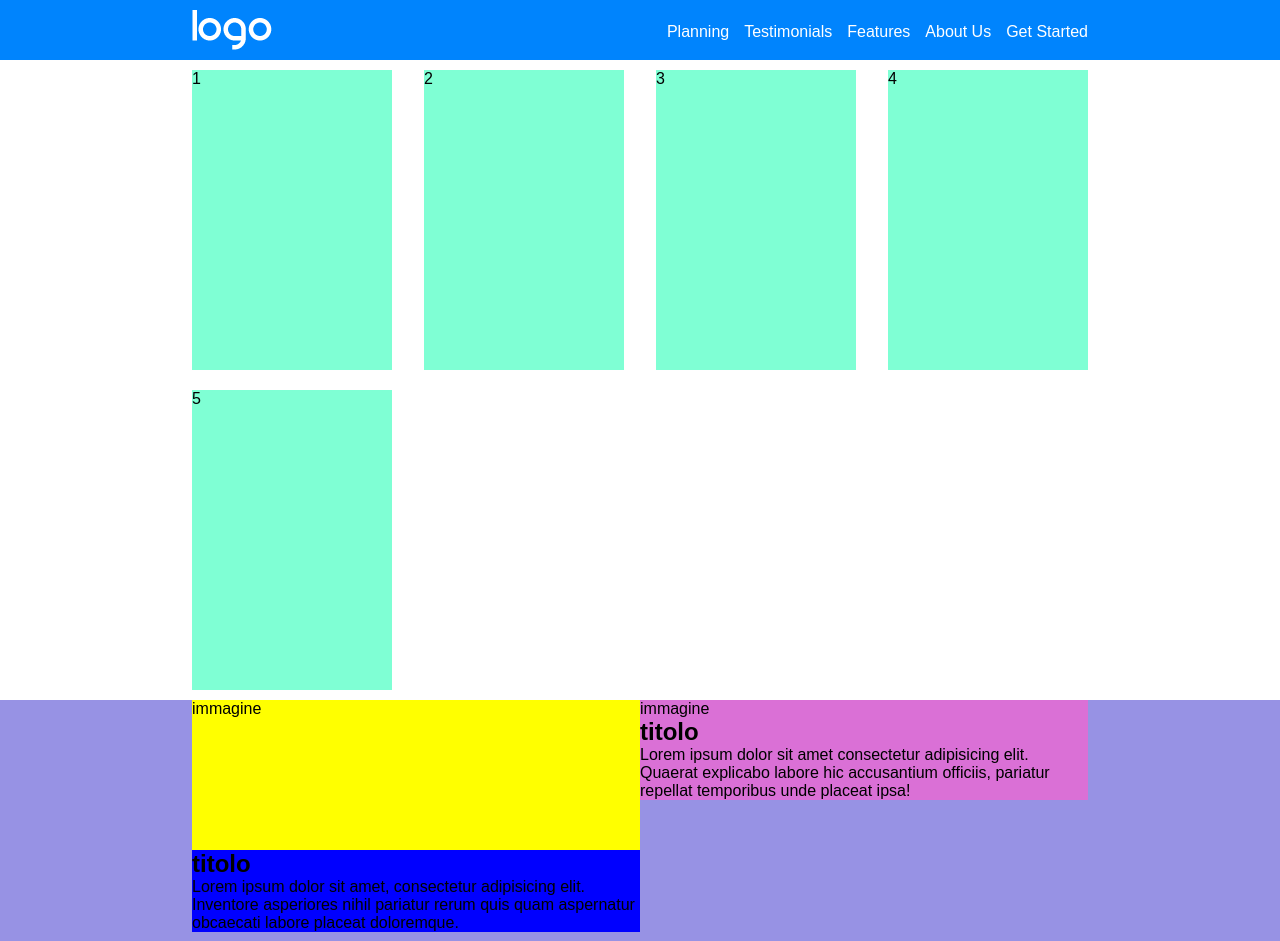
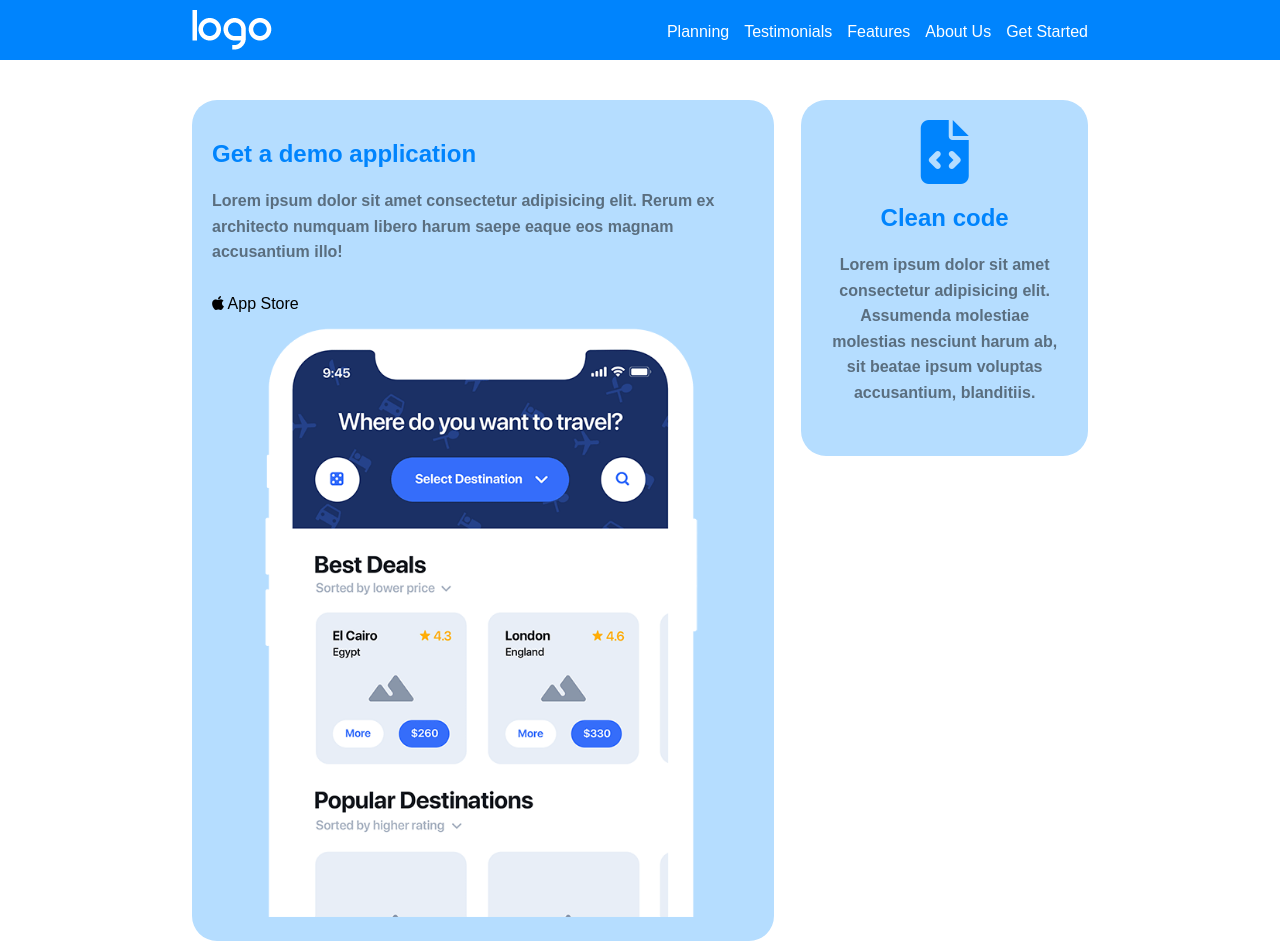
Before and after one commit to saracassandra7/htmlcss-responsive-layout, a plain HTML site: page index.html in a window 1280 px wide. Shown: the top 941 px of the page. Drawn offline with Linux system fonts and the light colour scheme.

Commit message:
finished first section

```diff
--- a/css/style.css
+++ b/css/style.css
@@ -42,16 +42,39 @@ main .colored-section, main .benefits, main .cta{
 }
 
 /*card section*/
-.container-card{
-  display: flex;
-  flex-direction: column;
+
+main .card {
+  background-color: #b5ddff;
+  width: 100%;
+  padding: 20px;
+  margin: 40px 0;
+  border-radius: 25px;
 }
 
-main .card {
-  background-color: aquamarine;
-  width: 100%;
-  height: 300px; /*da togliere*/
-  margin: 10px 0;
+
+main .card img{
+  max-width: 100%;
+}
+
+main .card h2{
+  margin: 20px 0;
+  color: #0084fd;
+}
+
+main .card p{
+  color: #5a6e7f;
+  line-height: 160%;
+  font-weight: 600;
+  margin-bottom: 30px;
+}
+
+main .card-section .text-center{
+  text-align: center;
+}
+
+main .card-section .text-center i{
+  color: #0084fd;
+  font-size: 4rem;
 }
 
 /*colored section*/
@@ -127,12 +150,23 @@ footer{
   .container-card{
     flex-direction: row;
     justify-content: space-between;
-    flex-wrap: wrap;
+
   }
 
-  main .card{
-    width: 200px; /*da togliere*/
+  main .container-card .row{
+    display: flex;
+    flex-wrap: wrap;
+    justify-content: space-between;
   }
+
+  main .big-card{
+    width: 65%;
+  }
+
+  main .small-card{
+    width: 32%;
+  }
+
 
   main .benefits .benefits-container, main .about-us .about-container{
     display: flex;
--- a/index.html
+++ b/index.html
@@ -40,41 +40,57 @@
     <section class="card-section">
       <div class="container container-card">
         <div class="row">
-          <div class="col">
+          <div class="col big-card">
             <div class="card">
-              1
+              <h2>Get a demo application</h2>
+              <p>Lorem ipsum dolor sit amet consectetur adipisicing elit. Rerum ex architecto numquam libero harum saepe eaque eos magnam accusantium illo!</p>
+              <div class="btn btn-blue">
+               <i class="fa-brands fa-apple"></i>
+               <span>App Store</span>
+              </div>
+              <img class="phone-img" src="img/phone.png" alt="phone">
             </div>
           </div>
+
+
+
+          <div class="col small-card">
+            <div class="card text-center">
+              <i class="fa-solid fa-file-code icon"></i>
+              <h2>Clean code</h2>
+              <p>Lorem ipsum dolor sit amet consectetur adipisicing elit. Assumenda molestiae molestias nesciunt harum ab, sit beatae ipsum voluptas accusantium, blanditiis.</p>
+            </div>
+          </div>
+
+
         </div>
 
         <div class="row">
-          <div class="col">
-            <div class="card">
-              2
+          <div class="col small-card">
+            <div class="card text-center">
+              <i class="fa-solid fa-compass-drafting"></i>
+              <h2>Web design</h2>
+              <p>Lorem ipsum dolor sit amet consectetur adipisicing elit. Assumenda molestiae molestias nesciunt harum ab, sit beatae ipsum voluptas accusantium, blanditiis.</p>
             </div>
           </div>
-        </div>
 
-        <div class="row">
-          <div class="col">
-            <div class="card">
-              3
+
+
+          <div class="col small-card">
+            <div class="card text-center">
+              <i class="fa-solid fa-laptop-code"></i>
+              <h2>Development</h2>
+              <p>Lorem ipsum dolor sit amet consectetur adipisicing elit. Assumenda molestiae molestias nesciunt harum ab, sit beatae ipsum voluptas accusantium, blanditiis.</p>
             </div>
           </div>
-        </div>
 
-        <div class="row">
-          <div class="col">
-            <div class="card">
-              4
-            </div>
-          </div>
-        </div>
 
-        <div class="row">
-          <div class="col">
-            <div class="card">
-              5
+
+          <div class="col small-card">
+            <div class="card text-center">
+              <i class="fa-solid fa-bullhorn"></i>
+              <h2>Branding</h2>
+              <p>Lorem ipsum dolor sit amet consectetur adipisicing elit. Assumenda molestiae molestias nesciunt harum ab, sit beatae ipsum voluptas accusantium, blanditiis.</p>
             </div>
           </div>
         </div>
```
